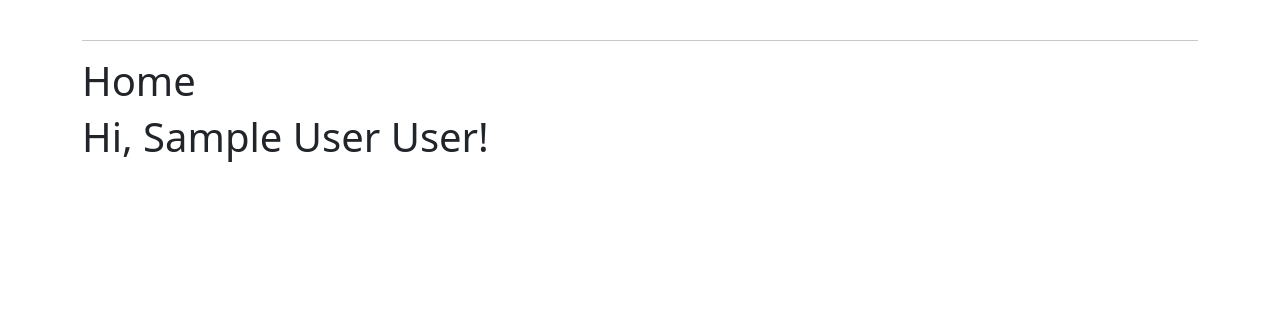
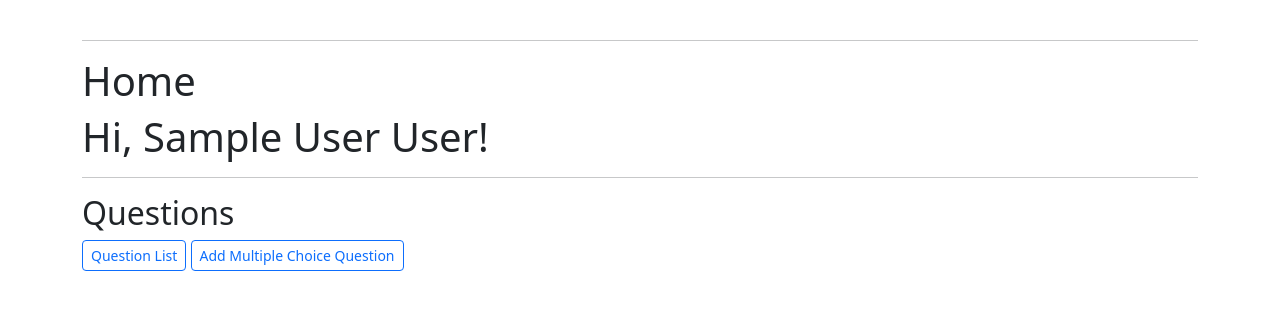
Before and after one commit to Iron-Chef/Automated_Assessment_Tool, a Flask app: page / in a window 1280 px wide. Shown: the part 56-366 px from the top of the page. Run offline with Flask 3, Linux system fonts and the light colour scheme; a user stored in the database is signed in; tables that the repository leaves empty hold one stand-in row (values such as "Sample post").

Commit message:
lecturer can edit and delete existing questionss, put link to question list/add question on home page

```diff
--- a/app/forms.py
+++ b/app/forms.py
@@ -1,6 +1,7 @@
 from flask_wtf import FlaskForm
 from wtforms import StringField, PasswordField, BooleanField, SubmitField, IntegerField,SelectField
 from wtforms.validators import DataRequired
+from wtforms.widgets import TextArea
 
 
 class LoginForm(FlaskForm):
--- a/app/models.py
+++ b/app/models.py
@@ -58,4 +58,5 @@ class Multiplechoice(db.Model):
 
     def __repr__(self):
 
-        return '{}'.format(self.id)
+        #return '{}'.format(self.id)
+        return "id: {}, Question: {}, Answer 1: {}, Answer 2: {}, Answer 3: {}, Answer 4: {}".format(self.id, self.question, self.answer_1, self.answer_2, self.answer_3, self.answer_4)
--- a/app/routes.py
+++ b/app/routes.py
@@ -41,7 +41,8 @@ def logout():
 @app.route('/index')
 @login_required
 def index():
-    return render_template('index.html', title = 'Home')
+    user = User.query.all()
+    return render_template('index.html',user=user, title = 'Home')
 
 @app.route("/create_test",methods=['GET','POST'])
 @login_required
@@ -62,30 +63,97 @@ def create_test():
   return render_template('create_test.html',title='Create Test',form=form,questions=questions)
 
 # Add multiple choice questions
-@app.route('/mc_questions', methods=['GET', 'POST'])
+@app.route('/add_mc_questions', methods=['GET', 'POST'])
 @login_required
-def question():
+def add_mc_question():
     form=QuestionForm()
 
     if form.validate_on_submit():
         multi= Multiplechoice(
         user_id=current_user.id,
         question=form.question.data,
-        answer_1=form.answer1.data,ans_choice_1=form.ans_multi_select_1.data,
-        answer_2=form.answer2.data,ans_choice_2=form.ans_multi_select_2.data,
-        answer_3=form.answer3.data, ans_choice_3=form.ans_multi_select_3.data,
-        answer_4=form.answer4.data, ans_choice_4=form.ans_multi_select_4.data,
+        answer_1=form.answer1.data,
+        ans_choice_1=form.ans_multi_select_1.data,
+        answer_2=form.answer2.data,
+        ans_choice_2=form.ans_multi_select_2.data,
+        answer_3=form.answer3.data,
+        ans_choice_3=form.ans_multi_select_3.data,
+        answer_4=form.answer4.data,
+        ans_choice_4=form.ans_multi_select_4.data,
         marks=form.marks.data,
         feedback=form.feedback.data
         )
         db.session.add(multi)
         db.session.commit()
         flash('Your question is added!')
-        return redirect('/mc_questions')
-    return render_template("mc_questions.html", title="Add Multiple Choice Questions", form=form)
+        return redirect('/question_list')
+    return render_template("add_mc_questions.html", title="Add Multiple Choice Questions", form=form)
+
+@app.route("/mc_question/delete/<int:mc_question_id>")
+def delete_mcquestion(mc_question_id):
+    mcquestion_to_delete=Multiplechoice.query.get_or_404(mc_question_id)
+
+    try:
+        db.session.delete (mcquestion_to_delete)
+        db.session.commit()
+        flash("Question deleted!")
+
+        questions=Multiplechoice.query.all()
+        return redirect('question_list',questions=questions)
+
+    except:
+        flash("Problem deleting question, please check with Admin!")
+
+        questions=Multiplechoice.query.all()
+        return render_template('question_list.html',questions=questions)
+
+@app.route("/mc_question/<int:mc_question_id>", methods=['GET'])
+def mcquestion(mc_question_id):
+    mcquestion=Multiplechoice.query.get_or_404(mc_question_id)
+
+    return render_template('mc_question.html', mcquestion=mcquestion, title=mcquestion.question, mc_question_id=mcquestion.id)
+
+
+@app.route("/mc_question/edit/<int:mc_question_id>", methods=['GET', 'POST'])
+def edit_mc_question(mc_question_id):
+    mcquestion=Multiplechoice.query.get_or_404(mc_question_id)
+    form=QuestionForm()
+    if form.validate_on_submit():
+        mcquestion.question=form.question.data
+        mcquestion.answer_1=form.answer1.data
+        mcquestion.ans_choice_1=form.ans_multi_select_1.data
+        mcquestion.answer_2=form.answer2.data
+        mcquestion.ans_choice_2=form.ans_multi_select_2.data
+        mcquestion.answer_3=form.answer3.data
+        mcquestion.ans_choice_3=form.ans_multi_select_3.data
+        mcquestion.answer_4=form.answer4.data
+        mcquestion.ans_choice_4=form.ans_multi_select_4.data
+        mcquestion.marks=form.marks.data
+        mcquestion.feedback=form.feedback.data
+        db.session.add(mcquestion)
+        db.session.commit()
+        flash("Multiple Choice Question amended")
+        return redirect('/question_list')
+
+    form.question.data=mcquestion.question
+    form.answer1.data=mcquestion.answer_1
+    form.ans_multi_select_1.data=mcquestion.ans_choice_1
+    form.answer2.data=mcquestion.answer_2
+    form.ans_multi_select_2.data=mcquestion.ans_choice_2
+    form.answer3.data=mcquestion.answer_3
+    form.ans_multi_select_3.data=mcquestion.ans_choice_3
+    form.answer4.data=mcquestion.answer_4
+    form.ans_multi_select_4.data=mcquestion.ans_choice_4
+    form.marks.data=mcquestion.marks
+    form.feedback.data=mcquestion.feedback
+    return render_template('edit_mc_question.html', mcquestion=mcquestion,form=form)
+
+
+
+
 
 @app.route("/question_list",methods=['GET'])
-def result():
+def question_list():
 
     questions=Multiplechoice.query.all()
 
--- a/app/templates/index.html
+++ b/app/templates/index.html
@@ -1,10 +1,20 @@
 {% extends "base.html" %}
 
 {% block content %}
+
 
     <h1>Home</h1>
 
     <h1>Hi, {{ current_user.forename }} {{ current_user.surname }}!</h1>
 
+    {% if current_user.is_lecturer == 1 %}
+    <hr>
+    <h2>Questions</h2>
+    <a href="{{ url_for('question_list') }}" class="btn btn-outline-primary btn-sm">Question List</a>
+    <a href="{{ url_for('add_mc_question') }}" class="btn btn-outline-primary btn-sm">Add Multiple Choice Question</a>
+
+    {%  else %}
+    {% endif %}
+
 
 {% endblock %}
--- a/app/templates/question_list.html
+++ b/app/templates/question_list.html
@@ -53,6 +53,8 @@
 
     {% endif %}
 </p>
+<a href="{{ url_for('edit_mc_question', mc_question_id=question.id)}}" class="btn btn-outline-secondary btn-sm">Edit Question</a>
+<a href="{{ url_for('delete_mcquestion', mc_question_id=question.id)}}" class="btn btn-outline-danger btn-sm">Delete Question</a>
 <hr>
 {% endfor %}
 
```
Also changed, not shown: app/templates/edit_mc_question.html (added, +72 -0 lines), app/templates/mc_question.html (added, +66 -0 lines), app/reponse.db, app/templates/add_mc_questions.html (renamed from app/templates/mc_questions.html), 1 other file.
